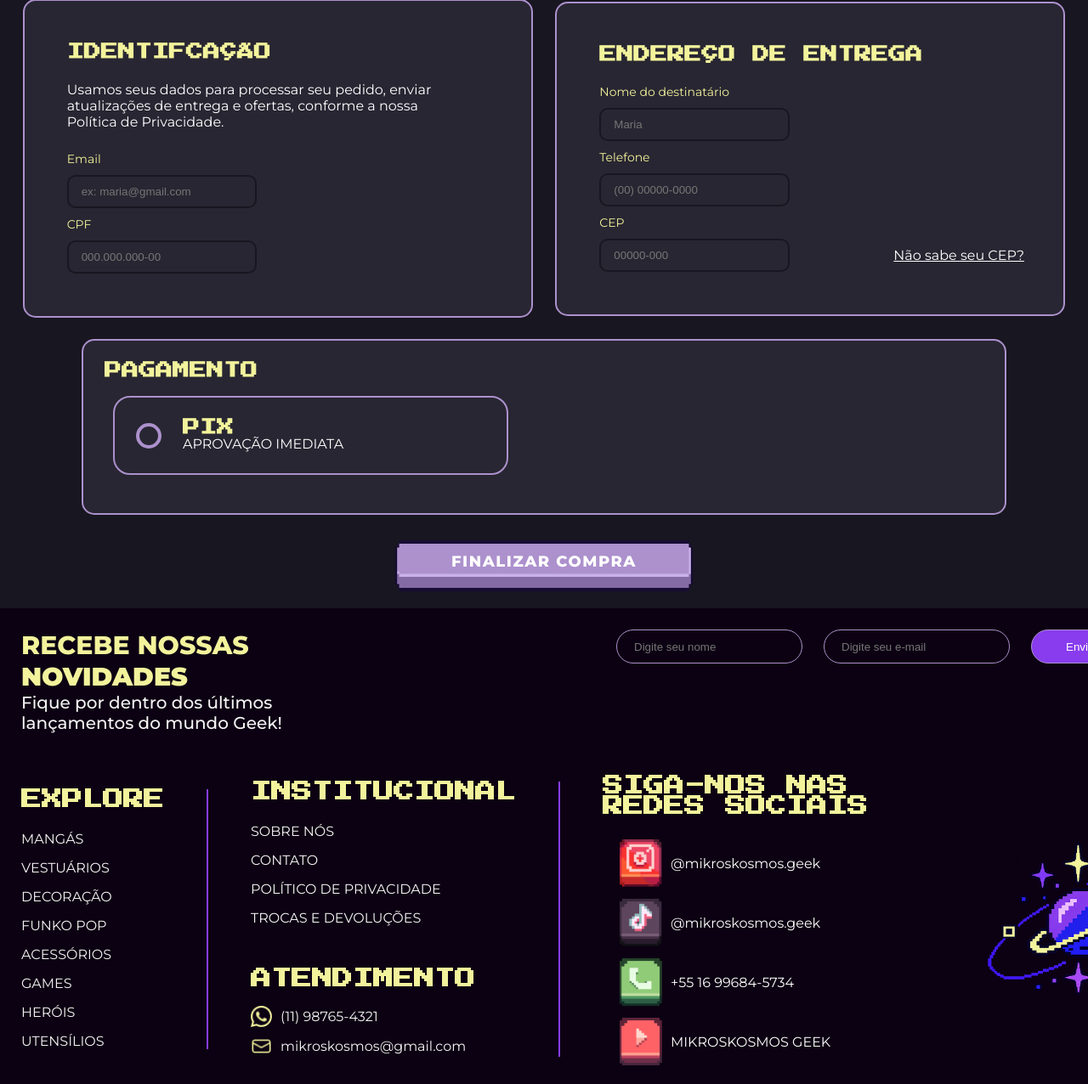
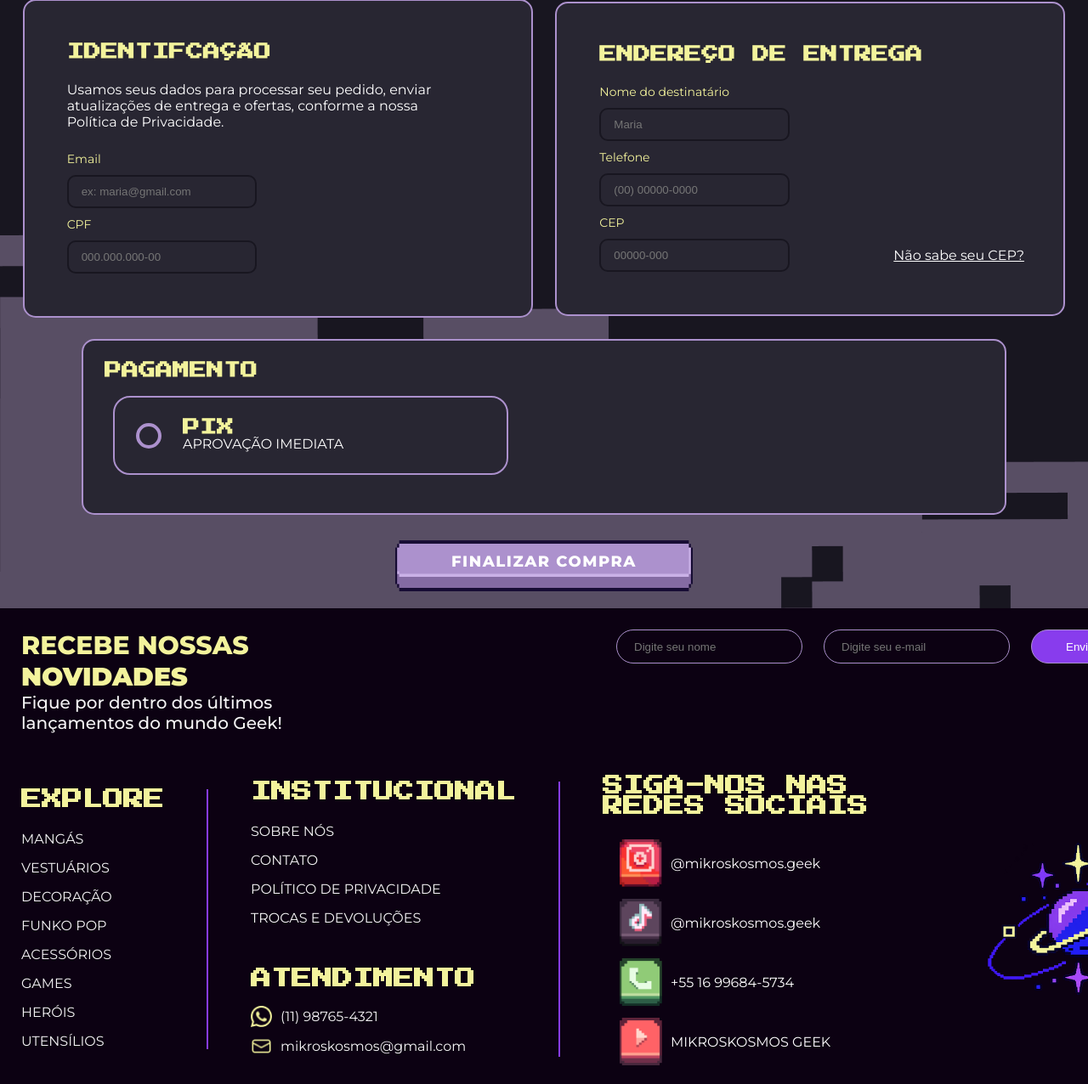
Before and after one commit to nicolemafr/Loja-Geek, a PHP site: page /compra.php in a window 1280 px wide; the page is wider, and only the part inside the window is pictured. Shown: the part 101-1377 px from the top of that part at 85% size. Run offline with PHP 8.4, Linux system fonts and the light colour scheme.

Commit message:
Falta apenas Historico, Protudo e algumas imagens em telas(tipo detalhes do pedido)
Adiciona imagem de fundo e ajusta estilos no carrinho e na página de compra

```diff
--- a/carrinho.php
+++ b/carrinho.php
@@ -5,12 +5,15 @@
     <meta charset="UTF-8">
     <meta name="viewport" content="width=device-width, initial-scale=1.0">
     <link rel="stylesheet" href="./css/header.css">
+    <link rel="stylesheet" href="./css/footer.css">
     <link rel="stylesheet" href="./css/carrinho.css">
     <title>Carrinho</title>
 </head>
 
 <body>
     <?php include "./view/header.php" ?>
+
+    <img src="imagens/Fcarrinhoecompra.png" alt="" class="fundo">
 
     <div class="info">
         <h1>MEU CARRINHO</h1>
@@ -88,6 +91,8 @@
             </div>
         </div>
     </section>
+
+    <?php include "./view/footer.php" ?>
 </body>
 
 </html>
--- a/compra.php
+++ b/compra.php
@@ -12,6 +12,8 @@
 
 <body>
     <?php include "./view/header.php" ?>
+
+    <img src="imagens/Fcarrinhoecompra.png" alt="" class="fundo">
 
     <div class="body">
         <div class="identi">
--- a/css/compra.css
+++ b/css/compra.css
@@ -9,6 +9,13 @@
 
 body {
     background-color: #181620;
+    position: relative;
+
+    .fundo{
+        position: absolute;
+        bottom: 500px;
+        z-index: -1;
+    }
 }
 
 .body {
```
Also changed, not shown: css/carrinho.css (+15 -8 lines), imagens/Fcarrinhoecompra.png (added).
